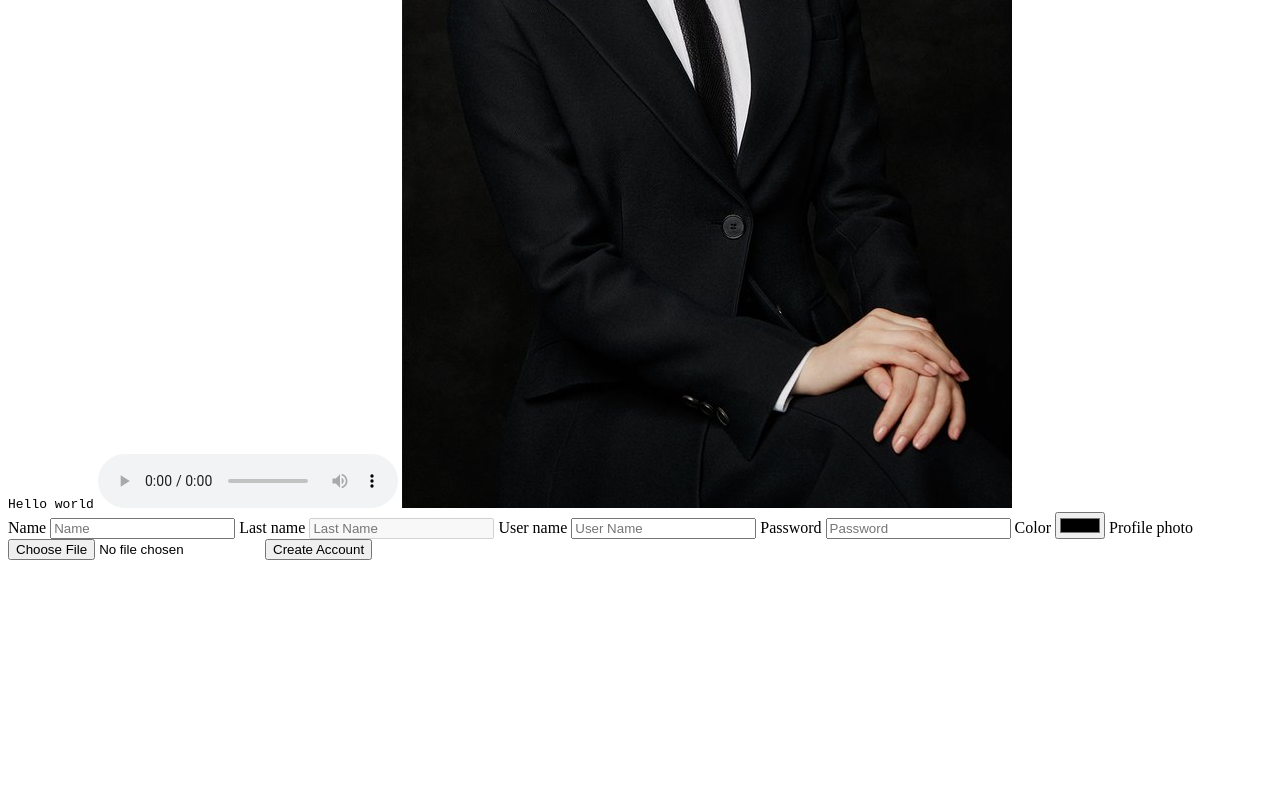
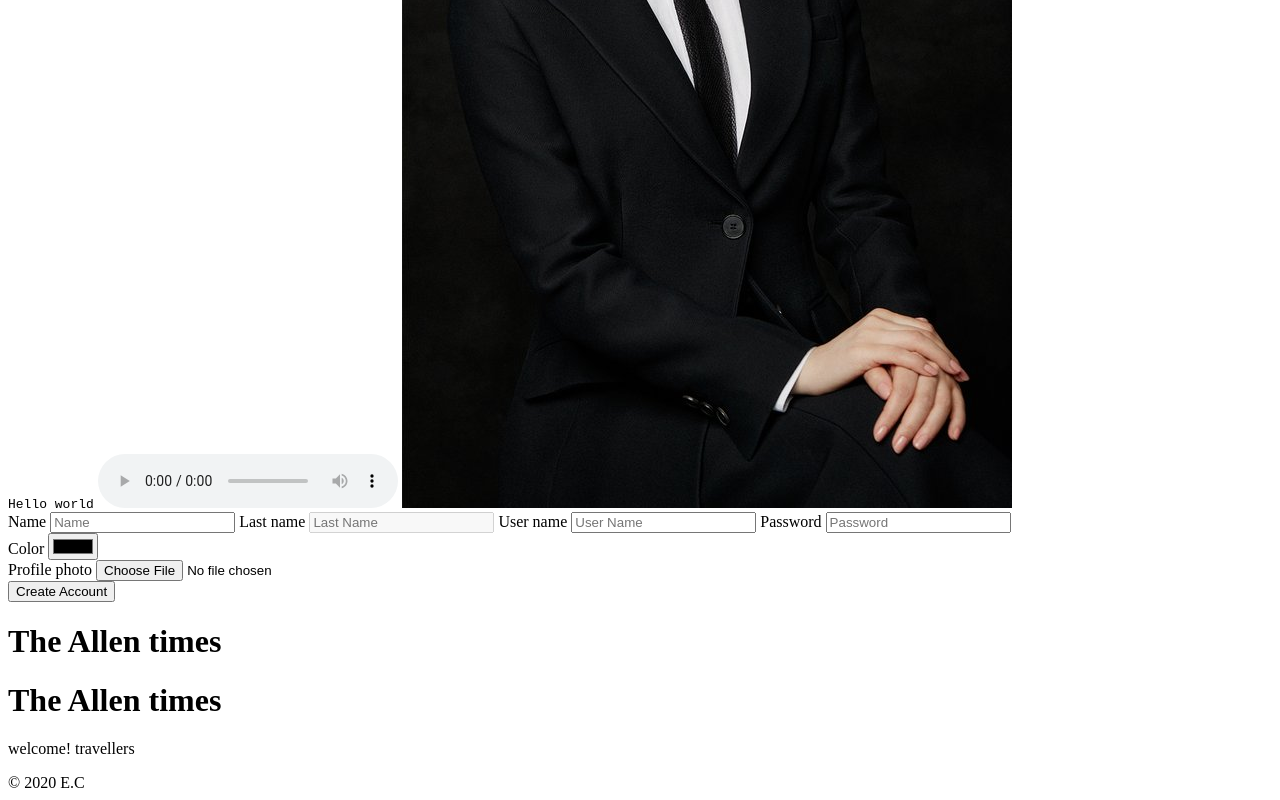
Before and after one commit to ettageum/cocoa-clone-2023, a plain HTML site: page index.html in a window 1280 px wide. Shown: the part 422-1222 px from the top of the page. Before the commit the page ends 990 px from the top, so only its background shows below. Drawn offline with Linux system fonts and the light colour scheme.

Commit message:
semantic tags

```diff
--- a/home.html
+++ b/index.html
@@ -62,11 +62,28 @@
                 type="password"
                 minlength="10"
             />
-            <label for="color">Color</label>
-            <input id="color" type="color" />
-            <label for="selectPhoto">Profile photo</label>
-            <input id="selectPhoto" type="file" accept=".doc, image/*" />
+            <div>
+                <label for="color">Color</label>
+                <input id="color" type="color" />
+            </div>
+            <div>
+                <label for="selectPhoto">Profile photo</label>
+                <input id="selectPhoto" type="file" accept=".doc, image/*" />
+            </div>
             <input type="submit" value="Create Account" />
         </form>
+        <div>
+            <h1>The Allen times</h1>
+        </div>
+        <!-- division; border line. here it takes like invisible box -->
+        <header>
+            <h1>The Allen times</h1>
+        </header>
+        <!-- 'header' could replace 'div'. it functions like box. -->
+        <main>
+            <p>welcome! travellers</p>
+        </main>
+        <footer>&copy; 2020 E.C</footer>
+        <!-- bunchs of 'div', semantic tags are way more better. -->
     </body>
 </html>
```
